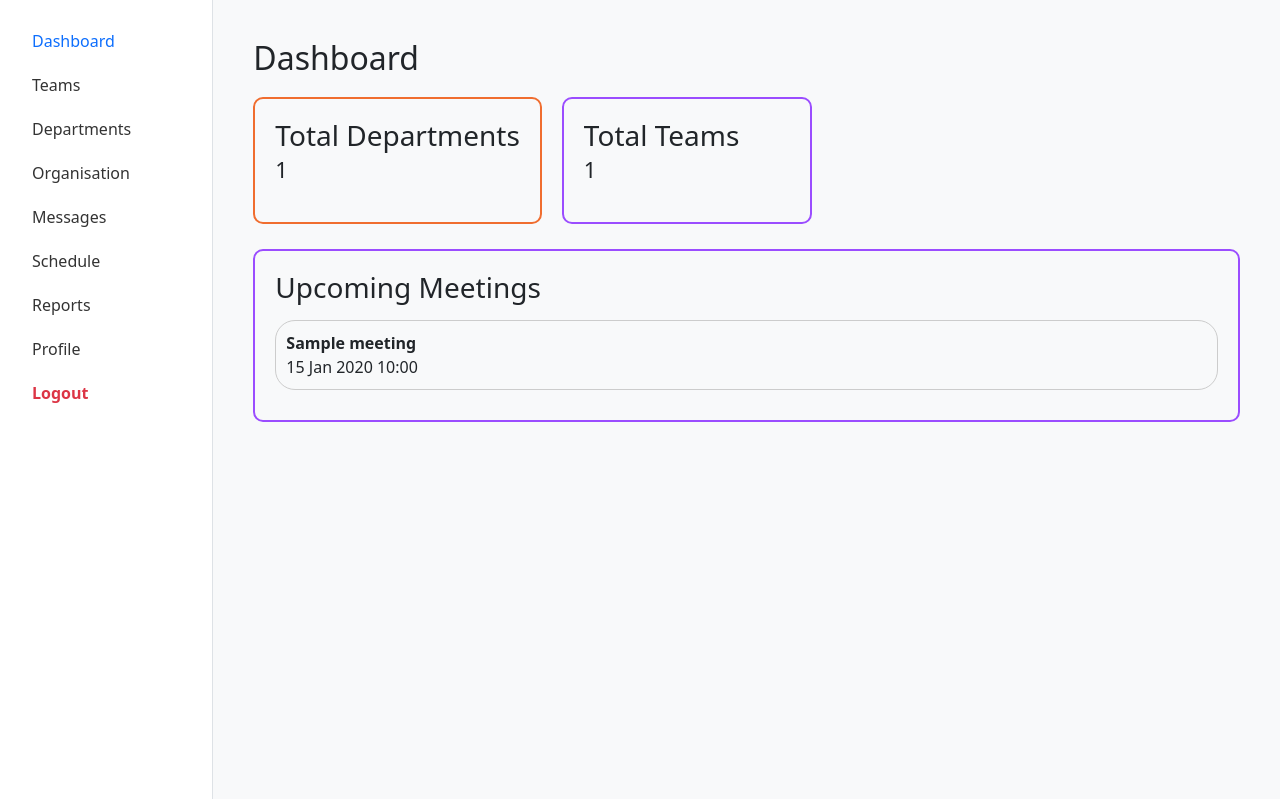
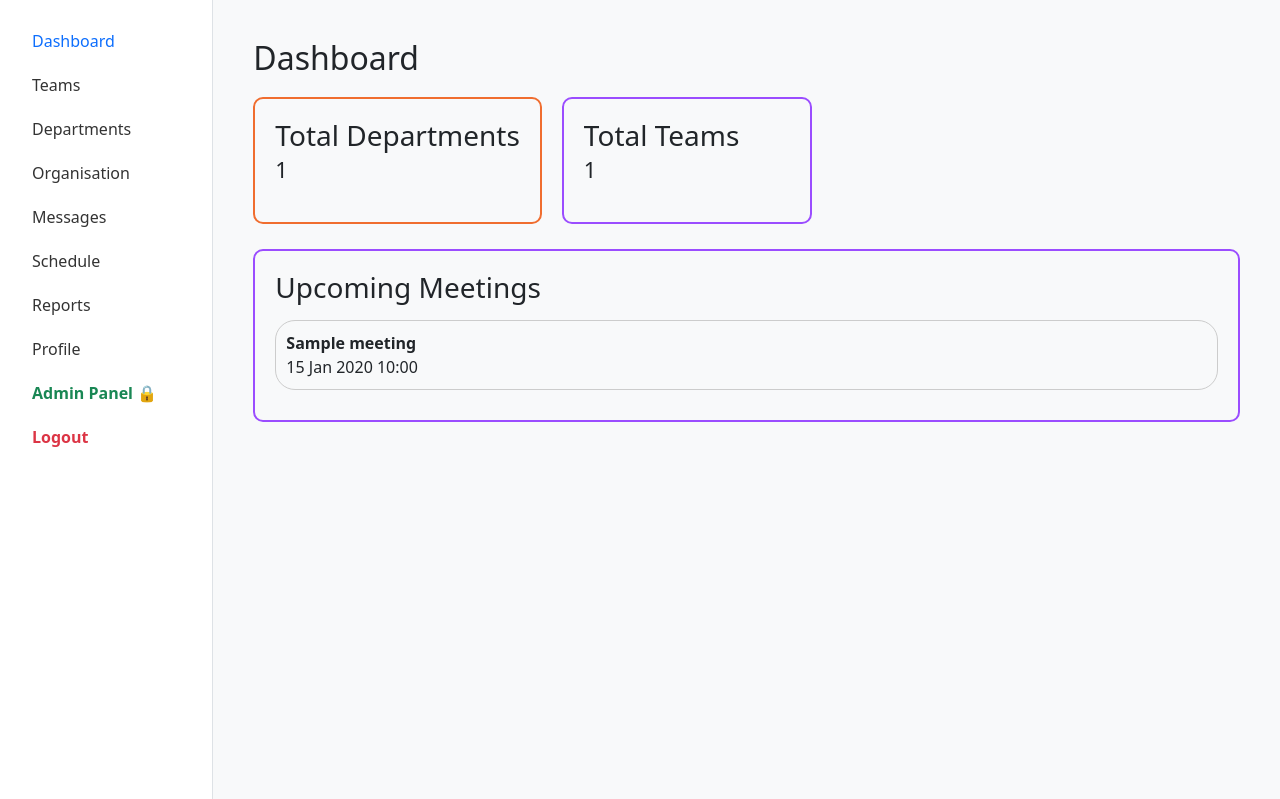
Before and after one commit to harshnarendra07-ai/westminster_group_project, a Django app: page /dashboard/ in a window 1280 px wide. Shown: the part 69-868 px from the top of the page. Run offline with Django 5.2, Linux system fonts and the light colour scheme; a user stored in the database is signed in; tables that the repository leaves empty hold one stand-in row (values such as "Sample post").

Commit message:
fixed the nav links structure

```diff
--- a/healthcheck/templates/healthcheck/base.html
+++ b/healthcheck/templates/healthcheck/base.html
@@ -15,7 +15,7 @@
         }
 
         .sidebar {
-            height: 100vh;
+            min-height: 100vh;
             background-color: #ffffff;
             border-right: 1px solid #dee2e6;
             padding-top: 20px;
@@ -91,6 +91,11 @@
                     class="{% if request.resolver_match.url_name == 'report' %}text-primary{% endif %}">Reports</a>
                 <a href="{% url 'profile' %}"
                     class="{% if request.resolver_match.url_name == 'profile' %}text-primary{% endif %}">Profile</a>
+
+                    {% if user.is_superuser %}
+                    <a href="/admin/" target="_blank" class="text-success fw-bold">Admin Panel 🔒</a>
+                {% endif %}
+
                 <a href="{% url 'logout' %}" class="text-danger fw-bold">Logout</a>
             </div>
             {% endif %}
```
